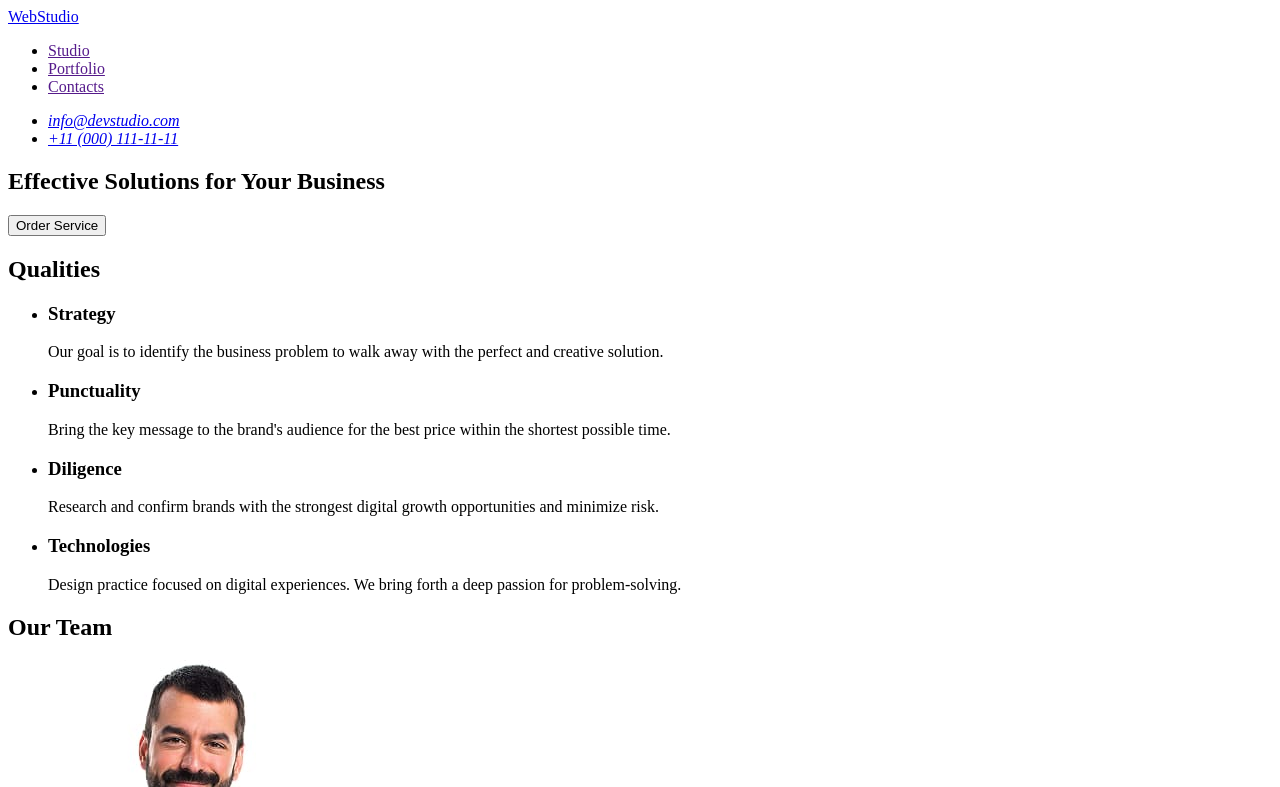
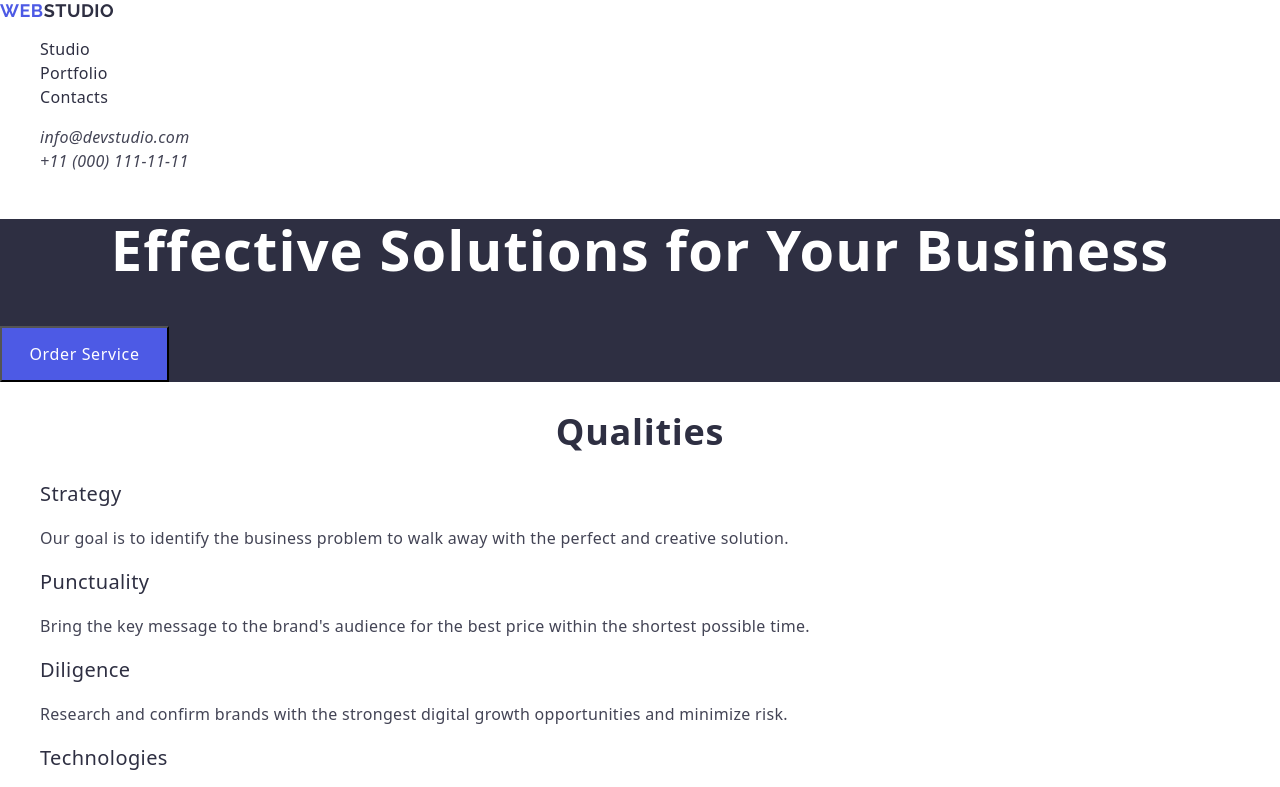
Before and after one commit to Lyubov9302/goit-markup-hw-02, a plain HTML site: page index.html in a window 1280 px wide. Shown: the top 787 px of the page. Drawn offline with nearby package versions, Linux system fonts and the light colour scheme.

Commit message:
finished css

```diff
--- /dev/null
+++ b/css/styles.css
@@ -0,0 +1,150 @@
+body {
+font-family: Roboto", sans-serif;
+Family: Roboto
+Weight: Regular
+Size: 16px
+Line Height: 24px
+Letter Spacing: 2%
+color: #434455;
+background-color: #fff;
+}
+
+ul {
+    list-style-type: none;
+}
+
+a {
+    text-decoration: none;
+}
+
+.logo-web {
+font-family: "Raleway", sans-serif;
+font-weight: 700;
+font-size: 18px;
+line-height: 1.16667;
+letter-spacing: 0.03em;
+text-transform: uppercase;
+color: #4d5ae5;
+
+}
+
+.logo-studio {
+font-family: "Raleway", sans-serif;
+font-weight: 700;
+font-size: 18px;
+line-height: 1.16667;
+letter-spacing: 0.03em;
+text-transform: uppercase;
+color: #2e2f42;
+}
+
+.nav-list a {
+font-weight: 500;
+font-size: 16px;
+line-height: 1.5;
+letter-spacing: 0.02em;
+color: #2e2f42;
+}
+
+.nav-address a {
+ font-weight: 400;
+ font-size: 16px;
+ line-height: 1.5;
+letter-spacing: 0.02em;
+color: #434455;
+}
+
+.nav-list a:hover {
+    color: #404BBF;
+}
+
+.nav-address a:hover {
+    color: #404BBF;
+}
+
+.studio:active {
+color: #404BBF;
+text-decoration: underline;
+}
+
+.start-page-title {
+font-weight: 700;
+font-size: 56px;
+line-height: 1.07143;
+letter-spacing: 0.02em;
+text-align: center;
+Color: #ffff;
+}
+
+button {
+width: 169px;
+height: 56px;
+background: #4d5ae5;
+}
+
+.button-text {
+    font-weight: 500;
+    font-size: 16px;
+    line-height: 1.5;
+    letter-spacing: 0.04em;
+    color: #fff;
+}
+
+.start-page {
+    background: #2e2f42;
+}
+
+h3 {
+    font-weight: 500;
+    font-size: 20px;
+    line-height: 1.2;
+    letter-spacing: 0.02em;
+    color: #2e2f42;
+}
+
+.descr {
+    font-weight: 400;
+    font-size: 16px;
+    line-height: 1.5;
+    letter-spacing: 0.02em;
+    color: #434455;
+
+}
+
+h2  {
+font-weight: 700;
+font-size: 36px;
+line-height: 1.11111;
+letter-spacing: 0.02em;
+text-align: center;
+color: #2e2f42;
+}
+
+h3 {
+    font-weight: 500;
+    font-size: 20px;
+    line-height: 1.2;
+    letter-spacing: 0.02em;
+    color: #2e2f42;
+}
+
+
+.footer {
+    background: #2e2f42;
+}
+.studio-logo {
+    font-weight: 700;
+    font-size: 18px;
+    line-height: 1.16667;
+    letter-spacing: 0.03em;
+    text-transform: uppercase;
+    color: #f4f4fd;
+}
+
+.text-footer {
+font-weight: 400;
+font-size: 16px;
+line-height: 1.5;
+letter-spacing: 0.02em;
+color: #f4f4fd;
+}
--- a/index.html
+++ b/index.html
@@ -4,30 +4,38 @@
     <meta charset="UTF-8" />
     <meta name="viewport" content="width=device-width, initial-scale=1.0" />
     <title>Document</title>
+    <link
+      rel="stylesheet"
+      href="https://cdnjs.cloudflare.com/ajax/libs/modern-normalize/3.0.1/modern-normalize.min.css"
+    />
+    <link rel="stylesheet" href="/css/styles.css" />
+    <link rel="preconnect" href="https://fonts.googleapis.com">
+    <link rel="preconnect" href="https://fonts.gstatic.com" crossorigin>
+    <link href="https://fonts.googleapis.com/css2?family=Raleway:ital,wght@0,100..900;1,100..900&family=Roboto:ital,wght@0,100..900;1,100..900&display=swap" rel="stylesheet">
   </head>
 
   <body>
     <header>
       <nav>
-        <a href="./index.html">WebStudio</a>
-        <ul>
-        <li><a href="">Studio</a></li>
-        <li><a href="">Portfolio</a></li>
-        <li><a href="">Contacts</a></li>
+        <a href="./index.html" class="logo-web">WEB<span class="logo-studio">Studio</span></a>
+        <ul class="nav-list">
+          <li><a href="" class="studio">Studio</a></li>
+          <li><a href="">Portfolio</a></li>
+          <li><a href="">Contacts</a></li>
         </ul>
       </nav>
-      <address>
+      <address class="nav-address">
         <ul>
-       <li><a href="mailto:info@devstudio.com">info@devstudio.com</a></li>
-       <li><a href="tel:+110001111111">+11 (000) 111-11-11</a></li>
+          <li><a href="mailto:info@devstudio.com">info@devstudio.com</a></li>
+          <li><a href="tel:+110001111111">+11 (000) 111-11-11</a></li>
         </ul>
       </address>
     </header>
 
     <main>
-      <section>
-        <h1>Effective Solutions for Your Business</h1>
-        <button type="button">Order Service</button>
+      <section class="start-page">
+        <h1 class="start-page-title">Effective Solutions for Your Business</h1>
+        <button type="button" class="button-text">Order Service</button>
       </section>
 
       <section>
@@ -35,7 +43,7 @@
         <ul>
           <li>
             <h3>Strategy</h3>
-            <p>
+            <p class="descr">
               Our goal is to identify the business problem to walk away with the
               perfect and creative solution.
             </p>
@@ -43,7 +51,7 @@
 
           <li>
             <h3>Punctuality</h3>
-            <p>
+            <p class="descr">
               Bring the key message to the brand's audience for the best price
               within the shortest possible time.
             </p>
@@ -51,7 +59,7 @@
 
           <li>
             <h3>Diligence</h3>
-            <p>
+            <p class="descr">
               Research and confirm brands with the strongest digital growth
               opportunities and minimize risk.
             </p>
@@ -59,7 +67,7 @@
 
           <li>
             <h3>Technologies</h3>
-            <p>
+            <p class="descr">
               Design practice focused on digital experiences. We bring forth a
               deep passion for problem-solving.
             </p>
@@ -73,7 +81,8 @@
           <li>
             <img src="./images/img1.jpg" alt="first member" width="264" />
             <h3>Mark Guerrero</h3>
-            <p>Product Designer</p></li>
+            <p>Product Designer</p>
+          </li>
 
           <li>
             <img src="./images/img2.jpg" alt="second member" width="264" />
@@ -94,11 +103,76 @@
           </li>
         </ul>
       </section>
+
+      <section>
+        <h2>Our Portfolio</h2>
+        <ul>
+          <li>
+            <img
+              src="./images/portfolio-1.jpg"
+              alt="banking application interface"
+              width="360"
+            />
+            <h3>Banking App</h3>
+            <p class="descr">App</p>
+          </li>
+
+          <li>
+            <img
+              src="./images/portfolio-2.jpg"
+              alt="Process of scanning QR to pay"
+              width="360"
+            />
+            <h3>Cashless Payment</h3>
+            <p class="descr">Marketing</p>
+          </li>
+
+          <li>
+            <img
+              src="./images/portfolio-3.jpg"
+              alt="Appearance of meditation application on devices "
+              width="360"
+            />
+            <h3>Meditation App</h3>
+            <p class="descr">App</p>
+          </li>
+
+          <li>
+            <img
+              src="./images/portfolio-4.jpg"
+              alt="Taxi-driver is driving a car"
+              width="360"
+            />
+            <h3>Taxi Service</h3>
+            <p class="descr">Marketing</p>
+          </li>
+
+          <li>
+            <img
+              src="./images/portfolio-5.jpg"
+              alt="Appearance of various illustrations on the phone display"
+              width="360"
+            />
+            <h3>Screen Illustrations</h3>
+            <p class="descr">Design</p>
+          </li>
+
+          <li>
+            <img
+              src="./images/portfolio-6.jpg"
+              alt="The girl's enjoying a course"
+              width="360"
+            />
+            <h3>Online Courses</h3>
+            <p class="descr">Marketing</p>
+          </li>
+        </ul>
+      </section>
     </main>
 
-    <footer>
-      <a href="./index.html">WebStudio</a>
-      <p>
+    <footer class="footer">
+      <a href="./index.html" class="logo-web">WEB<span class="studio-logo">Studio</span></a>
+      <p class="text-footer">
         Increase the flow of customers and sales for your business with digital
         marketing & growth solutions.
       </p>
```
